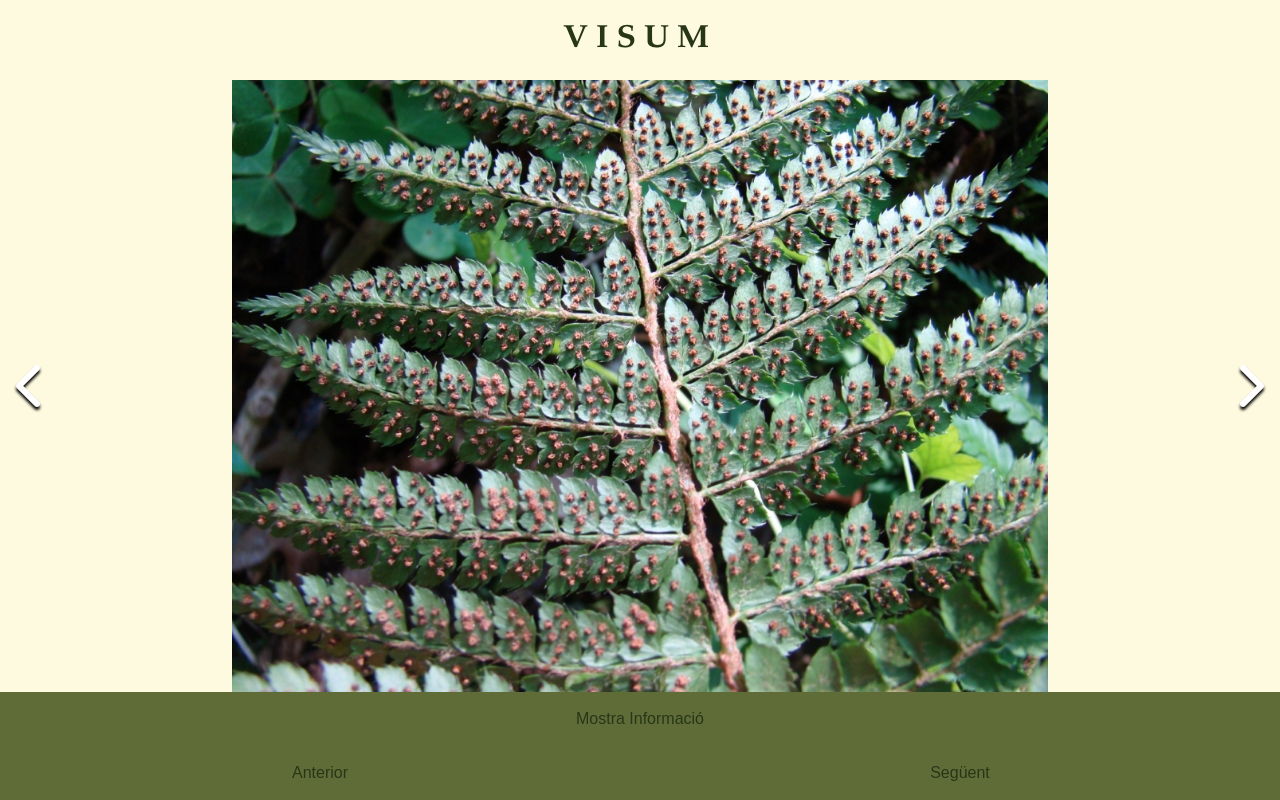
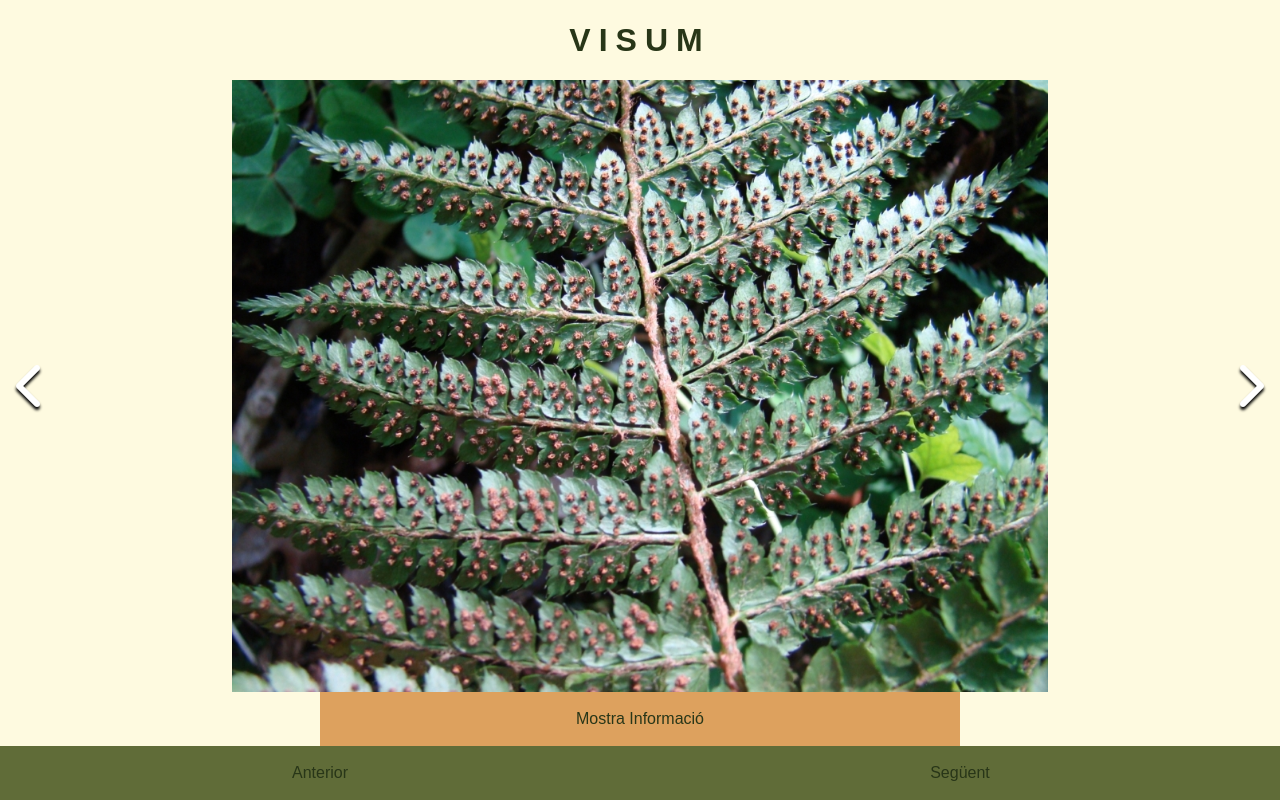
Before and after one commit to RaulHinojosa24/Visum, a Vue app: page / in a window 1280 px wide. Built offline with nearby package versions, Linux system fonts and the light colour scheme.

Commit message:
little settings

```diff
--- a/src/App.vue
+++ b/src/App.vue
@@ -130,16 +130,17 @@ main {
 #app {
   background-color: var(--primary-color);
   font-family: var(--font-family);
-  color: var(--secondary-color);
+  color: var(--font-color);
 }
 
 #title {
   text-transform: uppercase;
   letter-spacing: 0.5rem;
-  font-family: Garamond, serif;
+  font-weight: bold;
   display: flex;
   flex-direction: row;
   align-items: center;
+  user-select: none;
 }
 
 #title span {
@@ -148,7 +149,7 @@ main {
 
 #title span:hover {
   font-size: 110%;
-  color: var(--accent-color);
+  color: var(--secondary-color);
 }
 
 .card {
@@ -167,13 +168,15 @@ main {
   height: 50%;
 }
 
-.show-info {
-  grid: 1fr;
+.show-info button {
+  width: 50%;
+  margin: 0 auto;
+  background-color: var(--accent-color);
 }
 
 button {
-  background-color: var(--accent-color);
-  color: var(--secondary-color);
+  background-color: var(--secondary-color);
+  color: var(--font-color);
   border: none;
   cursor: pointer;
   outline: inherit;
--- a/src/assets/base.css
+++ b/src/assets/base.css
@@ -1,7 +1,8 @@
 :root {
   --primary-color: #fefae0;
-  --secondary-color: #283618;
-  --accent-color: #606c38;
+  --secondary-color: #606c38;
+  --accent-color: #dda15e;
+  --font-color: #283618;
   --font-family: Arial, Helvetica, sans-serif;
 }
 
--- a/src/components/Carousel.vue
+++ b/src/components/Carousel.vue
@@ -44,6 +44,7 @@ export default {
   font-size: 3rem;
   text-shadow: 0px 3px 3px black;
   transition: font 0.1s;
+  user-select: none;
 }
 
 .arrow:hover {
```
